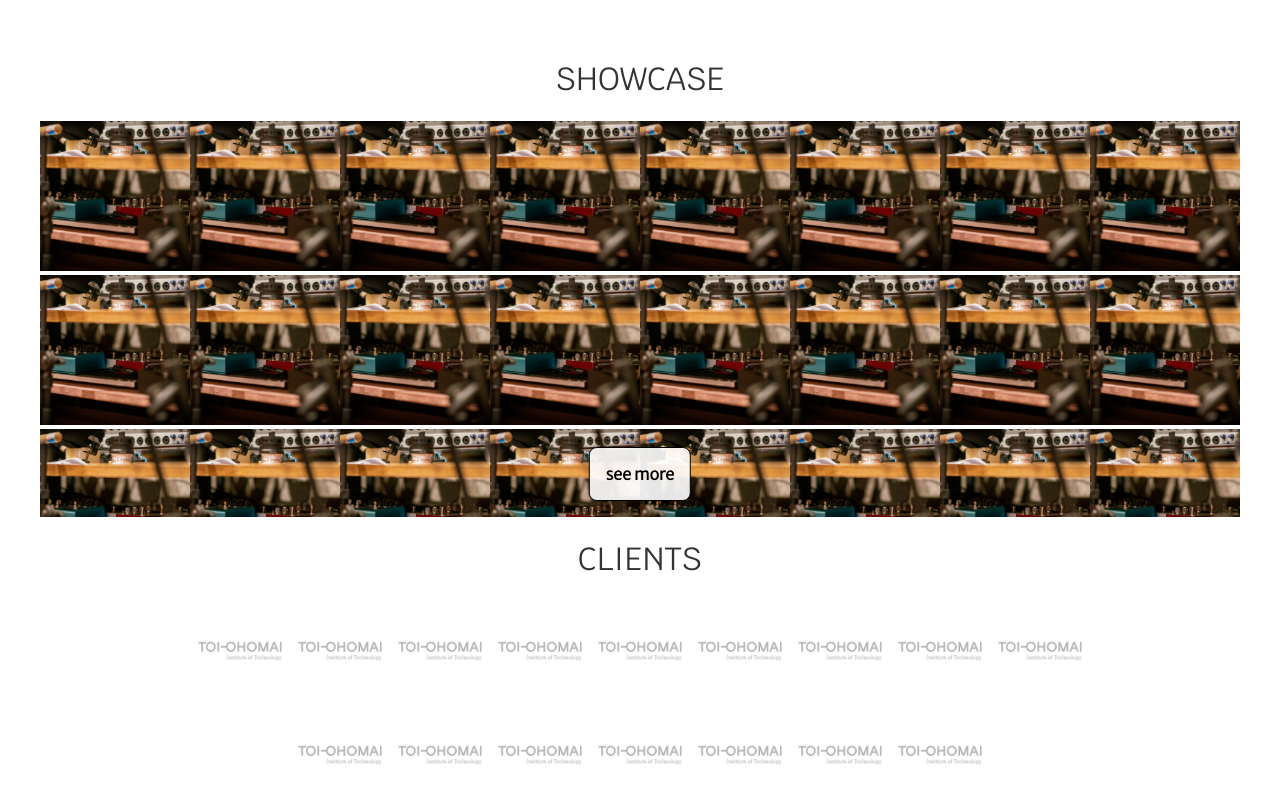
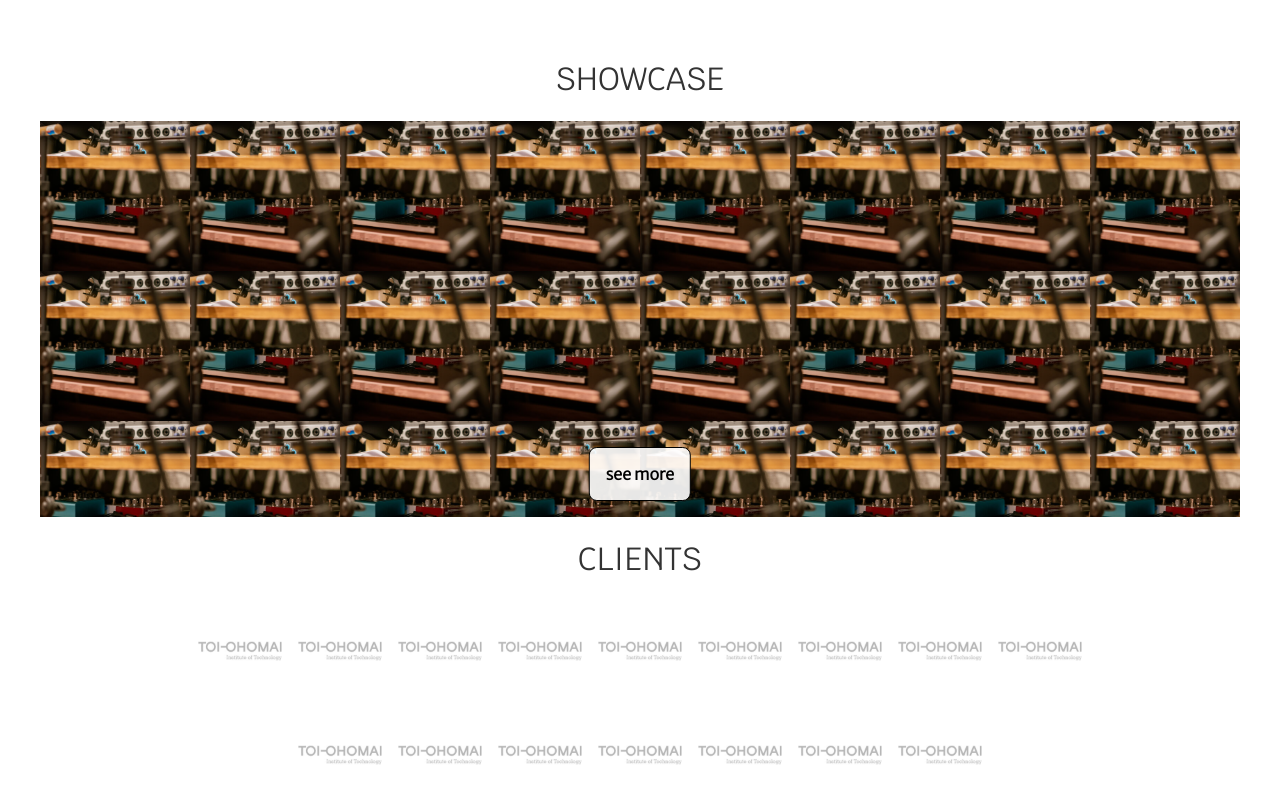
Before and after one commit to moltenot/sandbox_website, a Next.js app: page / in a window 1280 px wide. Shown: the part 1800-2600 px from the top of the page. Built offline with nearby package versions, Linux system fonts and the light colour scheme.

Commit message:
better album hover behavior

```diff
--- a/components/album.js
+++ b/components/album.js
@@ -4,10 +4,12 @@
 
 export default function Album({ name, imageSrc, artist, href, size }) {
   return (
-    <div className={styles.container}>
+    <div className={styles.container} style={{height: size+"px", width: size+"px"}}>
+      <div className={styles.textcontainer}>
       <div className={styles.text} >
         {name}
         <br /> {artist}
+      </div>
       </div>
       <Image
         src={imageSrc}
--- a/styles/Navbar.module.css
+++ b/styles/Navbar.module.css
@@ -2,7 +2,7 @@
   height: var(--navbar-height);
   background-color: white;
   position: fixed;
-  top:0;
+  top: 0;
   z-index: 5;
 }
 
--- a/styles/album.module.css
+++ b/styles/album.module.css
@@ -2,18 +2,25 @@
   position: relative;
 }
 
-.text {
+.textcontainer {
   position: absolute;
-    color: rgba(0,0,0,0);
-    background-color: rgba(0,0,0,0);
-    font-weight: bold;
-    padding: 10px;
+  color: rgba(0, 0, 0, 0);
+  background-color: rgba(0, 0, 0, 0);
   height: 100%;
   width: 100%;
+  font-weight: bold;
   font-size: 0.8rem;
 }
 
-.text:hover {
+.text {
+  padding: 0.5rem;
+  text-align: right;
+  position: absolute;
+  bottom: 0;
+  right: 0;
+}
+
+.textcontainer:hover {
   color: white;
   background-color: rgba(0, 0, 0, 0.404);
 }
```
Lines whose indentation alone changed are shown as unchanged.
